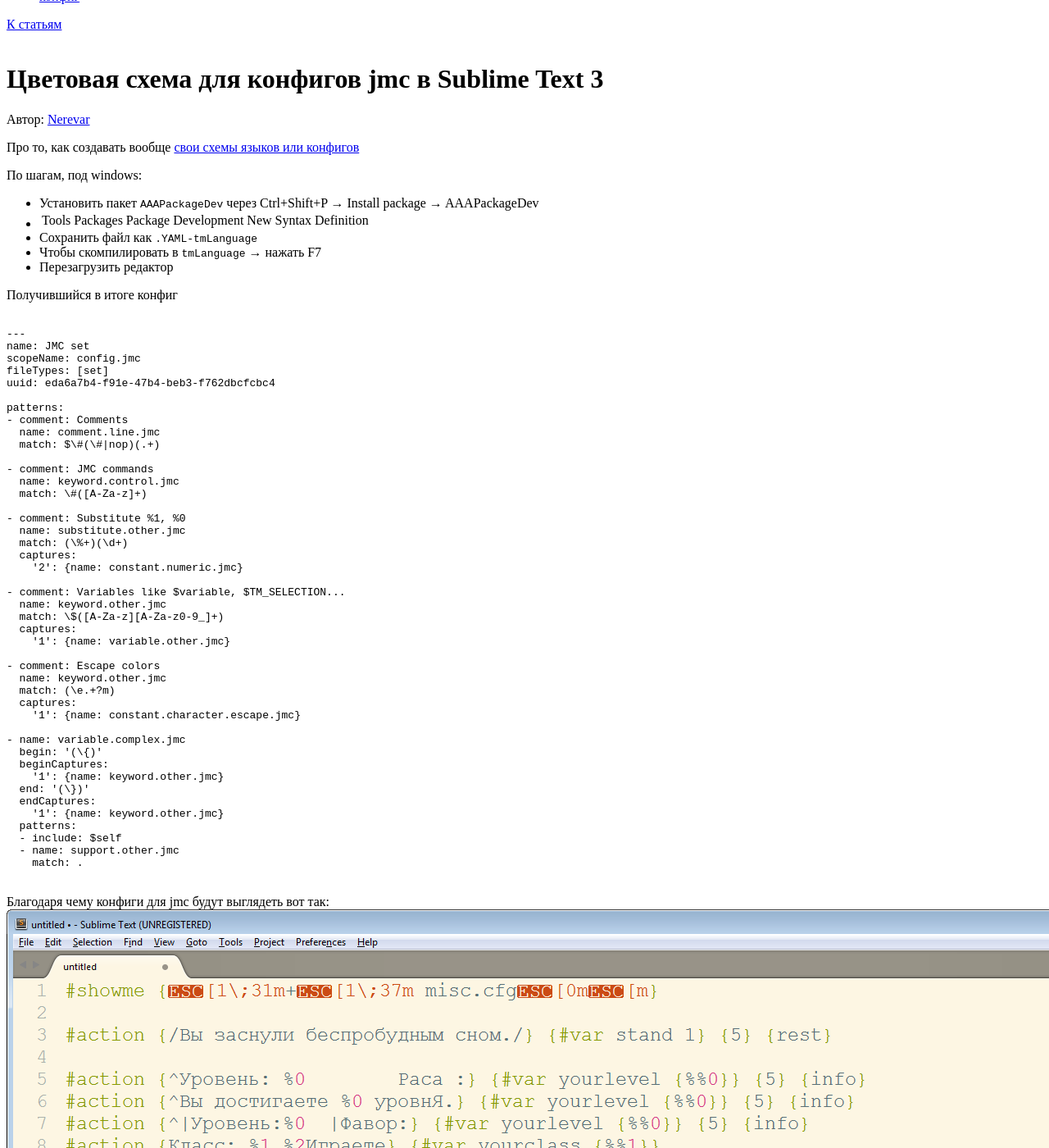
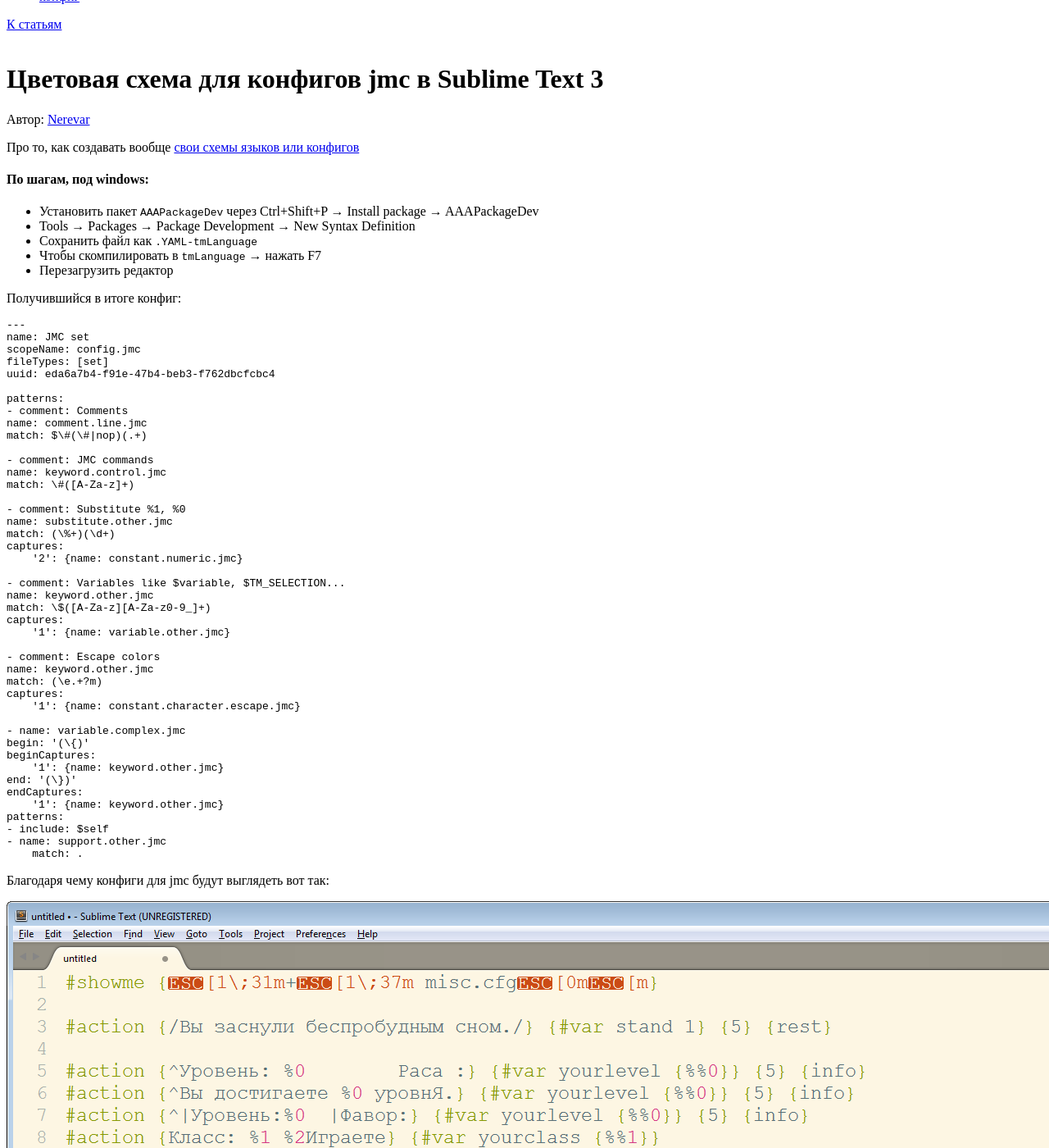
Before and after one commit to nerevar/jmc, a Jekyll site: the page built from _posts/articles/2015-11-28-sublime-jmc-config-hightlight.md, in a window 1280 px wide and 1400 px high, scrolled down 349 px. Shown: the whole window at 82% size. Built offline with Jekyll 4.4.1, drawn with Linux system fonts in a browser that asks for light colours; nearby versions of some CDN libraries; library files that are not in the unit come from our copies; comment, search, counter and statistics services are not loaded.

````diff
--- a/_posts/articles/2015-11-28-sublime-jmc-config-hightlight.md
+++ b/_posts/articles/2015-11-28-sublime-jmc-config-hightlight.md
@@ -13,63 +13,61 @@ description: ""
 
 Про то, как создавать вообще [свои схемы языков или конфигов](http://docs.sublimetext.info/en/latest/extensibility/syntaxdefs.html)
 
-По шагам, под windows:
-* Установить пакет `AAAPackageDev` через Ctrl+Shift+P → Install package → AAAPackageDev
-* Tools | Packages | Package Development | New Syntax Definition
-* Сохранить файл как `.YAML-tmLanguage`
-* Чтобы скомпилировать в `tmLanguage` → нажать F7
-* Перезагрузить редактор
+#### По шагам, под windows:
+- Установить пакет `AAAPackageDev` через Ctrl+Shift+P → Install package → AAAPackageDev
+- Tools → Packages → Package Development → New Syntax Definition
+- Сохранить файл как `.YAML-tmLanguage`
+- Чтобы скомпилировать в `tmLanguage` → нажать F7
+- Перезагрузить редактор
 
-Получившийся в итоге конфиг
+Получившийся в итоге конфиг:
 
-```yaml
+    ---
+    name: JMC set
+    scopeName: config.jmc
+    fileTypes: [set]
+    uuid: eda6a7b4-f91e-47b4-beb3-f762dbcfcbc4
 
----
-name: JMC set
-scopeName: config.jmc
-fileTypes: [set]
-uuid: eda6a7b4-f91e-47b4-beb3-f762dbcfcbc4
+    patterns:
+    - comment: Comments
+    name: comment.line.jmc
+    match: $\#(\#|nop)(.+)
 
-patterns:
-- comment: Comments
-  name: comment.line.jmc
-  match: $\#(\#|nop)(.+)
+    - comment: JMC commands
+    name: keyword.control.jmc
+    match: \#([A-Za-z]+)
 
-- comment: JMC commands
-  name: keyword.control.jmc
-  match: \#([A-Za-z]+)
+    - comment: Substitute %1, %0
+    name: substitute.other.jmc
+    match: (\%+)(\d+)
+    captures:
+        '2': {name: constant.numeric.jmc}
 
-- comment: Substitute %1, %0
-  name: substitute.other.jmc
-  match: (\%+)(\d+)
-  captures:
-    '2': {name: constant.numeric.jmc}
+    - comment: Variables like $variable, $TM_SELECTION...
+    name: keyword.other.jmc
+    match: \$([A-Za-z][A-Za-z0-9_]+)
+    captures:
+        '1': {name: variable.other.jmc}
 
-- comment: Variables like $variable, $TM_SELECTION...
-  name: keyword.other.jmc
-  match: \$([A-Za-z][A-Za-z0-9_]+)
-  captures:
-    '1': {name: variable.other.jmc}
+    - comment: Escape colors
+    name: keyword.other.jmc
+    match: (\e.+?m)
+    captures:
+        '1': {name: constant.character.escape.jmc}
 
-- comment: Escape colors
-  name: keyword.other.jmc
-  match: (\e.+?m)
-  captures:
-    '1': {name: constant.character.escape.jmc}
+    - name: variable.complex.jmc
+    begin: '(\{)'
+    beginCaptures:
+        '1': {name: keyword.other.jmc}
+    end: '(\})'
+    endCaptures:
+        '1': {name: keyword.other.jmc}
+    patterns:
+    - include: $self
+    - name: support.other.jmc
+        match: .
 
-- name: variable.complex.jmc
-  begin: '(\{)'
-  beginCaptures:
-    '1': {name: keyword.other.jmc}
-  end: '(\})'
-  endCaptures:
-    '1': {name: keyword.other.jmc}
-  patterns:
-  - include: $self
-  - name: support.other.jmc
-    match: .
-
-```
 
 Благодаря чему конфиги для jmc будут выглядеть вот так:
+
 ![](https://raw.githubusercontent.com/nerevar/jmc/gh-pages/uploads/2015-11-28%2023-34-28%20Sublime%20Text%20-%20JMCconfig%20syntax%20hightlight.png)
````
